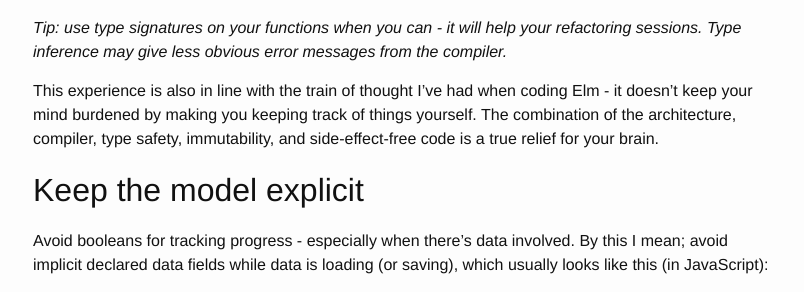
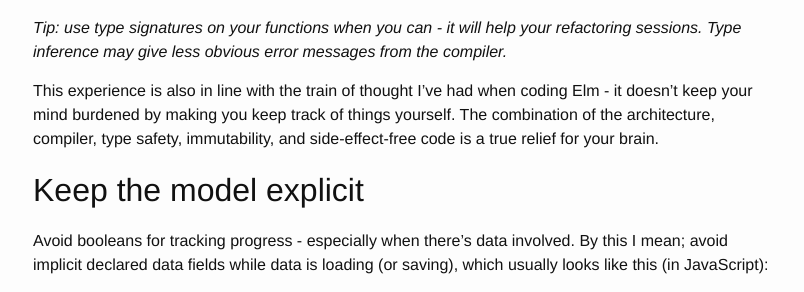
Before and after one commit to bjorse/bjorse.github.io, a Jekyll site: the page built from _posts/2017-03-10-elm-tips.markdown, in a window 1280 px wide and 900 px high, scrolled down 2522 px. Shown: the part 178-470 px from the top of the window, without its empty margins (237-1041 px from the left). Built offline with Jekyll 4.4.1, drawn with Linux system fonts in a browser that asks for light colours; comment, search, counter and statistics services are not loaded; some of the changed text lies outside the part shown.

Commit message:
Updated the blog post

```diff
--- a/_posts/2017-03-10-elm-tips.markdown
+++ b/_posts/2017-03-10-elm-tips.markdown
@@ -58,7 +58,7 @@ As I in the previous section had realized I have to restructure my entire app, i
 
 *Tip: use type signatures on your functions when you can - it will help your refactoring sessions. Type inference may give less obvious error messages from the compiler.*
 
-This experience is also in line with the train of thought I've had when coding Elm - it doesn't keep your mind burdened by making you keeping track of things yourself. The combination of the architecture, compiler, type safety, immutability, and side-effect-free code is a true relief for your brain.
+This experience is also in line with the train of thought I've had when coding Elm - it doesn't keep your mind burdened by making you keep track of things yourself. The combination of the architecture, compiler, type safety, immutability, and side-effect-free code is a true relief for your brain.
 
 ## Keep the model explicit
 
```
Also changed, not shown: other parts of _posts/2017-03-10-elm-tips.markdown (+1 -1 lines).
